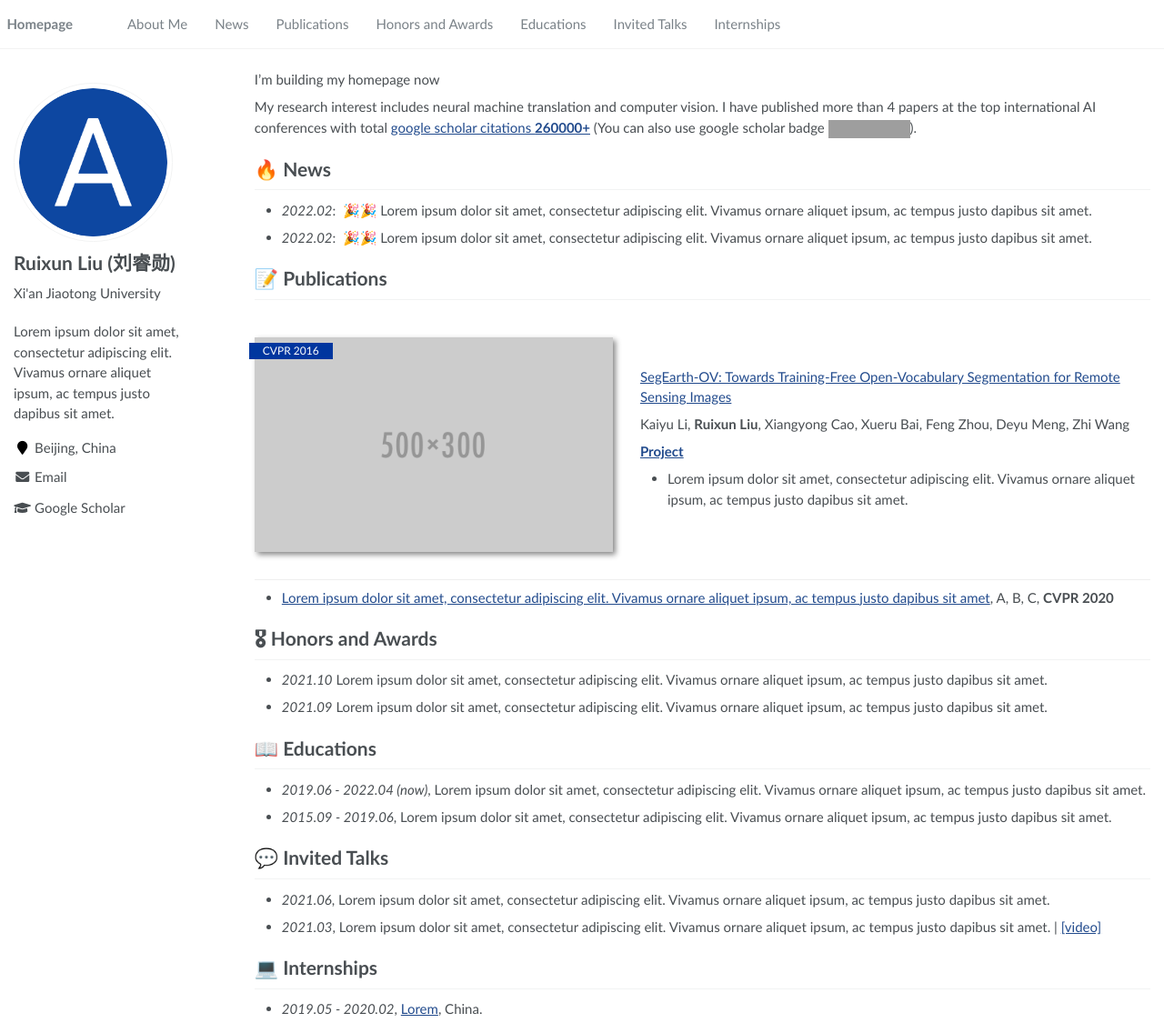
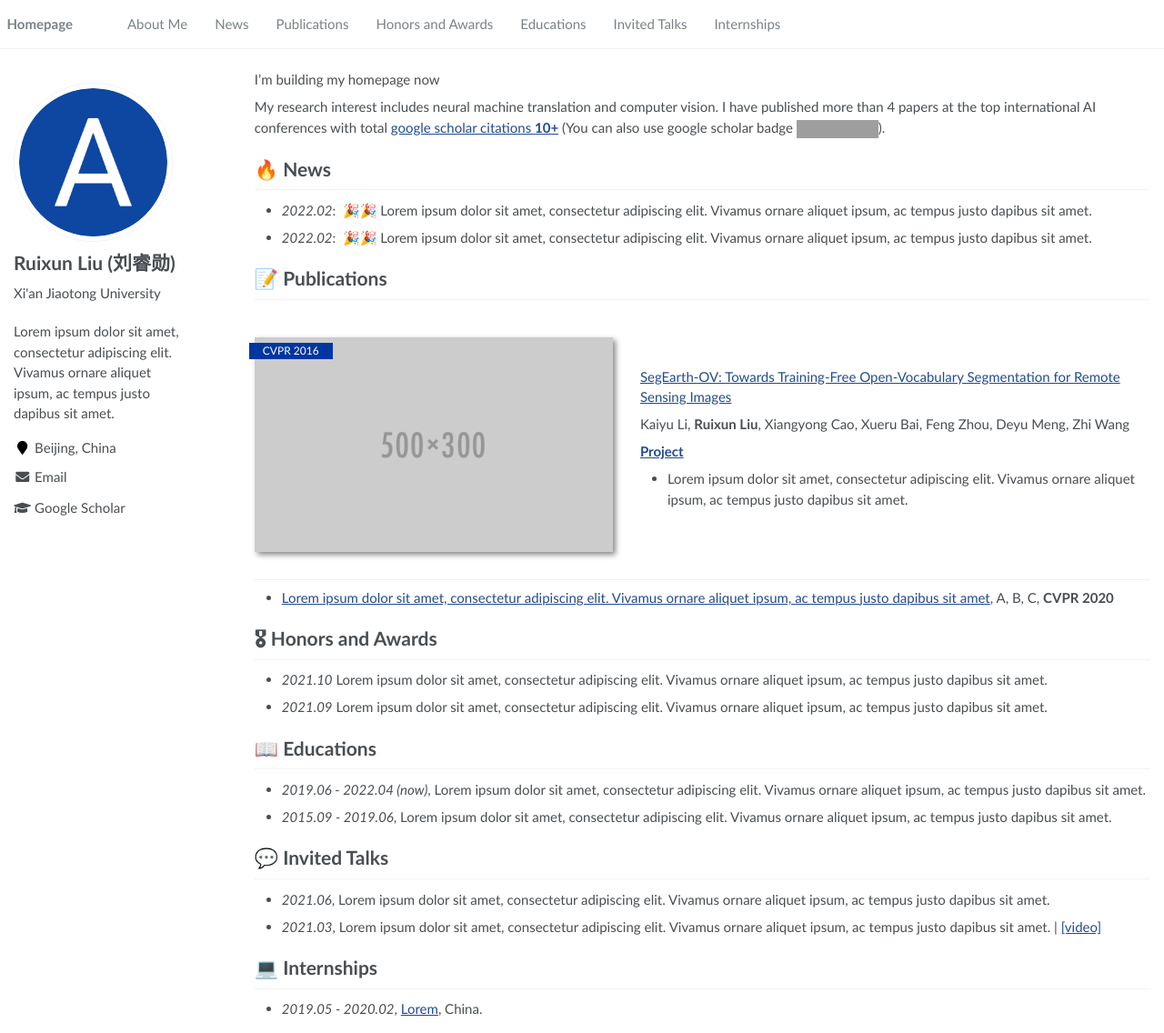
Before and after one commit to liuruixun/liuruixun.github.io, a Jekyll site: the page built from _pages/about.md, in a window 1280 px wide and 1136 px high. Shown: the whole window at 91% size. Built offline with Jekyll 4.4.1, drawn with Linux system fonts in a browser that asks for light colours; grey boxes are pictures that could not be loaded.

Commit message:
Update about.md

```diff
--- a/_pages/about.md
+++ b/_pages/about.md
@@ -19,7 +19,7 @@
 
 I'm building my homepage now
 
-My research interest includes neural machine translation and computer vision. I have published more than 4 papers at the top international AI conferences with total <a href='https://scholar.google.com/citations?user=DhtAFkwAAAAJ'>google scholar citations <strong><span id='total_cit'>260000+</span></strong></a> (You can also use google scholar badge <a href='https://scholar.google.com/citations?user=DhtAFkwAAAAJ'><img src="https://img.shields.io/endpoint?url={{ url | url_encode }}&logo=Google%20Scholar&labelColor=f6f6f6&color=9cf&style=flat&label=citations"></a>).
+My research interest includes neural machine translation and computer vision. I have published more than 4 papers at the top international AI conferences with total <a href='https://scholar.google.com/citations?user=DhtAFkwAAAAJ'>google scholar citations <strong><span id='total_cit'>10+</span></strong></a> (You can also use google scholar badge <a href='https://scholar.google.com/citations?user=DhtAFkwAAAAJ'><img src="https://img.shields.io/endpoint?url={{ url | url_encode }}&logo=Google%20Scholar&labelColor=f6f6f6&color=9cf&style=flat&label=citations"></a>).
 
 
 # 🔥 News
```
